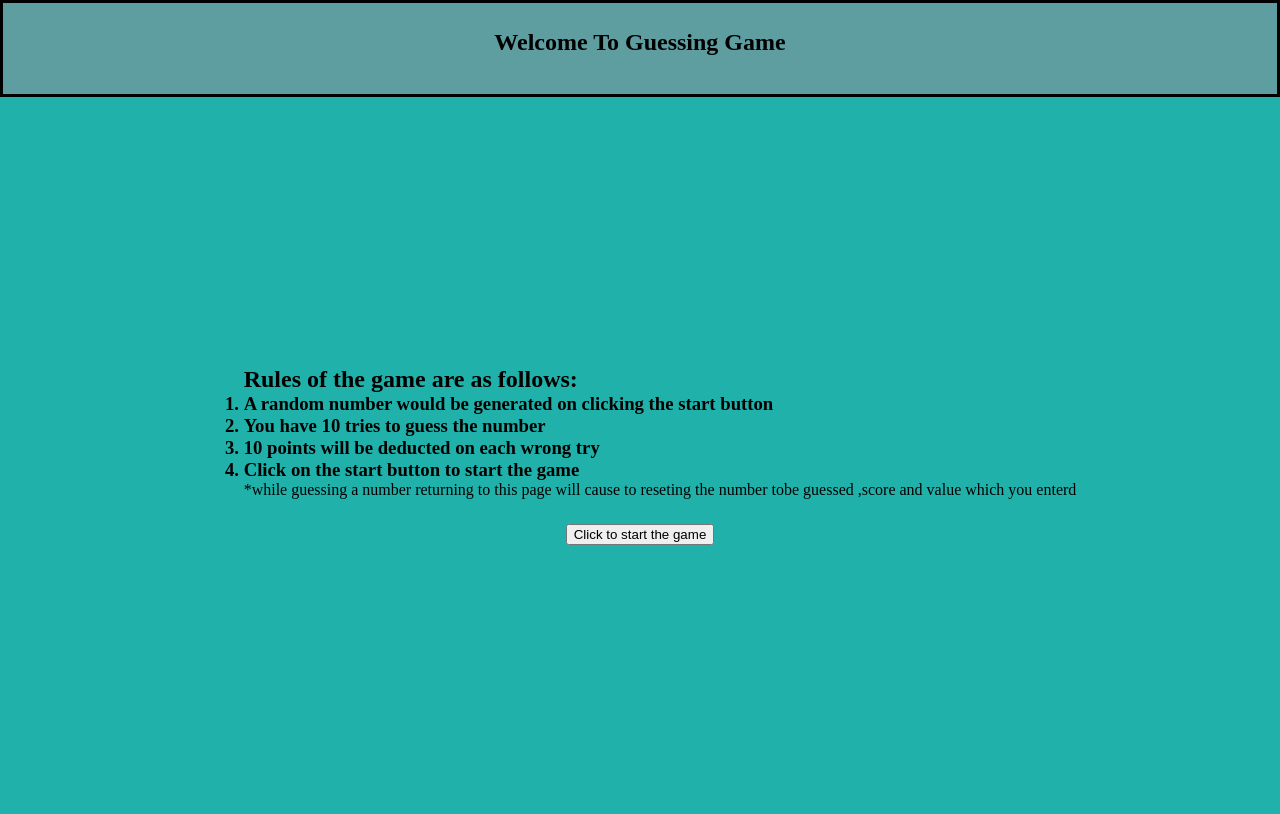
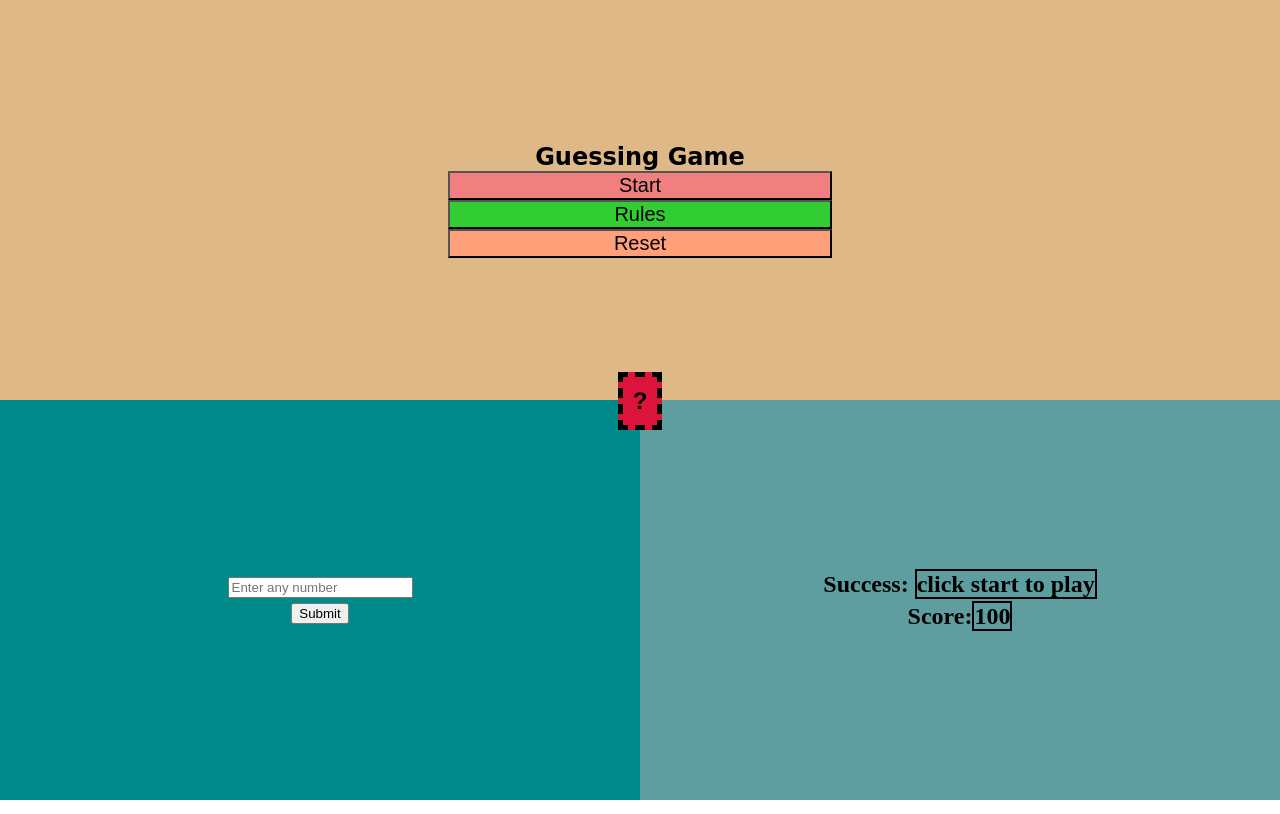
Before and after one commit to Mubeen-Abbas/Guessing-Game, a plain HTML site: page index.html in a window 1280 px wide. Drawn offline with Linux system fonts and the light colour scheme.

Commit message:
Update index.html

```diff
--- a/index.html
+++ b/index.html
@@ -1,38 +1,47 @@
 <!DOCTYPE html>
 <html lang="en">
   <head>
+    <meta name="viewport" content="width=device-width, initial-scale=1.0" />
     <link rel="stylesheet" href="style.css" />
-    <meta name="viewport" content="width=device-width, initial-scale=1.0" />
-    <meta charset="UTF-8" />
+    <title>Guessing Game</title>
     <link rel="icon" href="pngegg.png" type="image/x-icon" />
-    <title>Intro of Guessing Game</title>
   </head>
   <body>
-    <section class="main_instruct">
-      <div class="heading_instruct">
-        <h1>Welcome To Guessing Game</h1>
-      </div>
-      <div class="content_instruct">
-        <ol>
-          <h2>Rules of the game are as follows:</h2>
-
-          <h3>
-          <li>
-              A random number would be generated on clicking the start button
-         </h3>
-          </li>
-          <h3>
-          <li>You have 10 tries to guess the number</li></h3>
-          <h3>
-          <li>10 points will be deducted on each wrong try</li></h3>
-          <h3>
-          <li>Click on the start button to start the game</li></h3>
-          <p>*while guessing a number returning to this page  will cause to reseting the number tobe guessed ,score and value which you enterd</p>
-        </ol>
-        <a href="game.html" class="button_instruct"
-          ><button>Click to start the game</button></a
-        >
+    <section class="top_index">
+      <div class="main_index">
+        <h1 class="heading_index">Guessing Game</h1>
+        <button onclick="restart()" class="start">Start</button>
+        <button class="rules_top" onclick="home()">Rules</button>
+        <button onclick="reset()" class="reset">Reset</button>
+        <audio id="gameAudio" src="sound_effect.mp3" type="audio/mpeg"></audio>
+        <audio id="successAudio" src="success.mp3" type="audio/mpeg"></audio>
+        <audio id="failAudio" src="fail.mp3" type="audio/mpeg"></audio>
+        <h2 class="question_mark">?</h2>
       </div>
     </section>
+    <section class="bottom_index">
+      <div class="bottom_left_index">
+        <input
+          type="text"
+          placeholder="Enter any number"
+          class="input_index"
+        />
+        <button onclick="submit()" class="submit_index">Submit</button>
+      </div>
+      <div class="bottom_right_index">
+        <h2>
+          Success:
+          <span class="success">click start to play</span>
+        </h2>
+
+        <h2>Score:<span class="score">100</span></h2>
+      </div>
+      <div class="lastest">
+        <button onclick="restart()" class="start_sub">Start</button>
+        <button class="rules" onclick="home()">Rules</button>
+        <button onclick="reset()" class="reset_sub">Reset</button>
+      </div>
+    </section>
+    <script src="script.js"></script>
   </body>
 </html>
```
